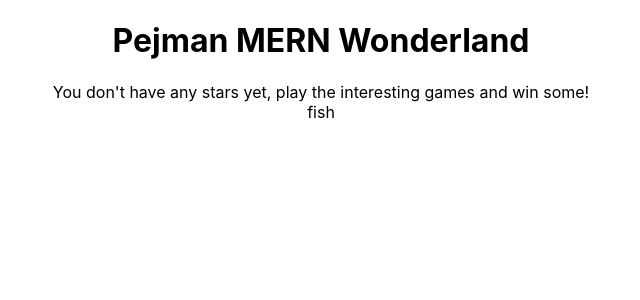
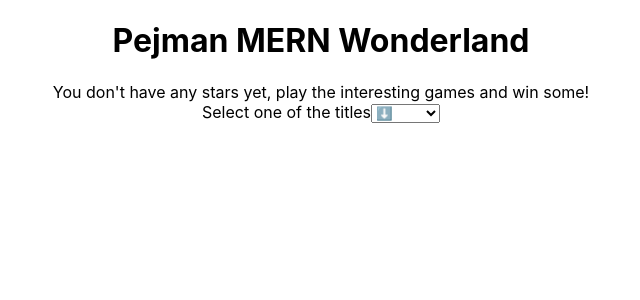
Before and after one commit to PejmanFSD/Pejman-MERN-Wonderland, a React (Create React App) app: page / in a window 1280 px wide. Both pictures are taken after a click on the button "Hangman". Shown: the top 300 px of the page, without its empty margins (319-959 px from the left). Built offline with nearby package versions, Linux system fonts and the light colour scheme.

Commit message:
Creating the <form /> of titles.
The user can choose one of the titles (Animal, Color, Car, Job, Book, Country or City).

```diff
--- /dev/null
+++ b/src/Hangman/Form.jsx
@@ -0,0 +1,20 @@
+const titles = ['Animal', 'Color', 'Car', 'Job', 'Book', 'Country', 'City'];
+
+export default function Form({setTitle}) {
+    const handleChange = (e) => {
+        setTitle(e.target.value);
+    };
+    return (
+        <form>
+            <label htmlFor="titles">Select one of the titles</label>
+            <select
+                onChange={handleChange}
+            >
+                <option disabled selected>⬇️</option>
+                {titles.map((t) => (
+                    <option>{t}</option>
+                ))}
+            </select>
+        </form>
+    );
+}
--- a/src/Hangman/Hangman.jsx
+++ b/src/Hangman/Hangman.jsx
@@ -1,9 +1,13 @@
 import { useState } from "react";
 import { faker } from "@faker-js/faker";
+import Form from "./Form";
 
 export default function Hangman() {
-    const [data, setData] = useState(faker.animal.type());
+    const [title, setTitle] = useState("");
     return (
-        <div>{data}</div>
+        <div>
+            <Form setTitle={setTitle} />
+            {title}
+        </div>
     )
 }
```
